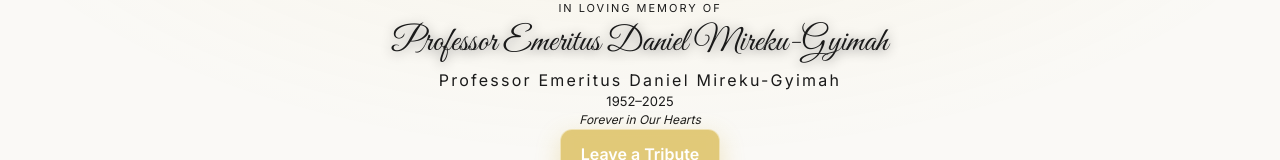
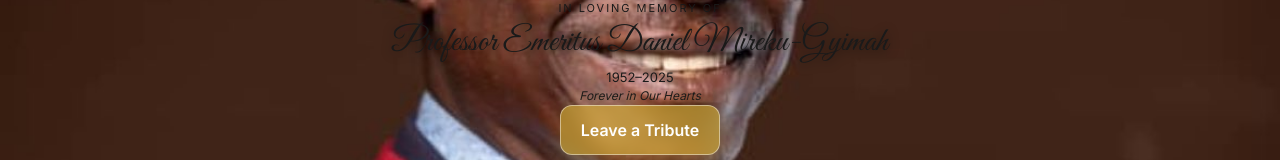
Before and after one commit to nanaelneny/online_tribute_page, a React (Vite) app: page / in a window 1280 px wide. Shown: the top 160 px of the page. Built offline with nearby package versions, Linux system fonts and the light colour scheme; no server answers; the database is empty; a web font is replaced by a local one.

Commit message:
working on the background images

```diff
--- a/src/App.jsx
+++ b/src/App.jsx
@@ -27,14 +27,15 @@
    return (
     <div className="min-h-screen flex flex-col">
       {/* ===================== HERO ===================== */}
-      <header className="relative min-h-[92vh]">
-      {/* Full-bleed image */}
-      <div
-        className="absolute inset-0 bg-center bg-cover"
-        style={{
-          backgroundImage: `url(${centerPortrait})`,
-        }}
-      />
+      <header className="relative min-h-[92vh] overflow-hidden">
+        {/* Full-bleed image (robust) */}
+        <img
+          src={centerPortrait}
+          alt=""
+          className="absolute inset-0 w-full h-full object-cover object-center"
+          loading="eager"
+          fetchpriority="high"
+        />
 
       {/* Subtle grain texture over the hero */}
         <div
@@ -73,10 +74,6 @@
         <div className="mt-1 text-[34px] sm:text-[42px] font-['Great_Vibes'] text-white drop-shadow-[0_2px_6px_rgba(0,0,0,0.45)]">
           {nameScript}
         </div>
-
-        <h1 className="mt-1 text-xs sm:text-sm tracking-[.14em] text-white/85">
-          {nameBlock}
-        </h1>
 
         <div className="mt-2 text-[13px] text-white/85">{lifespan}</div>
 
```
